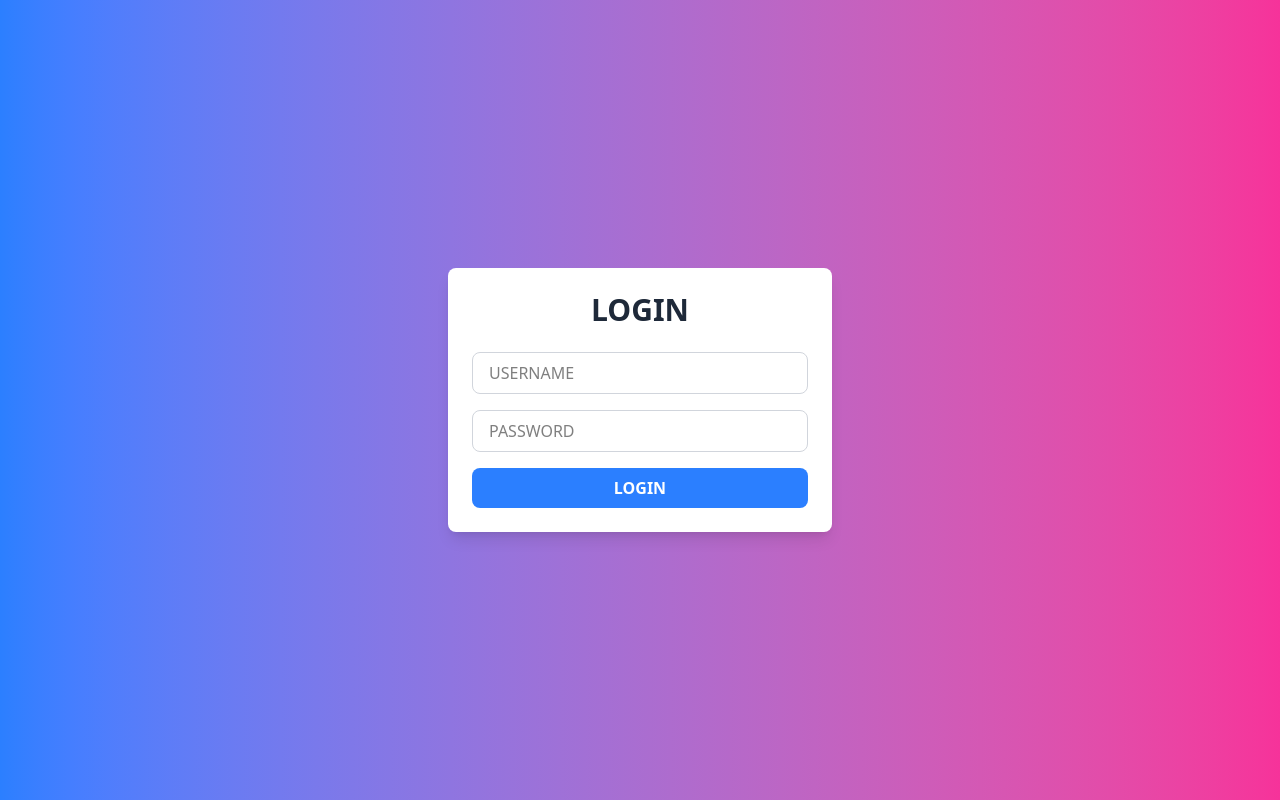
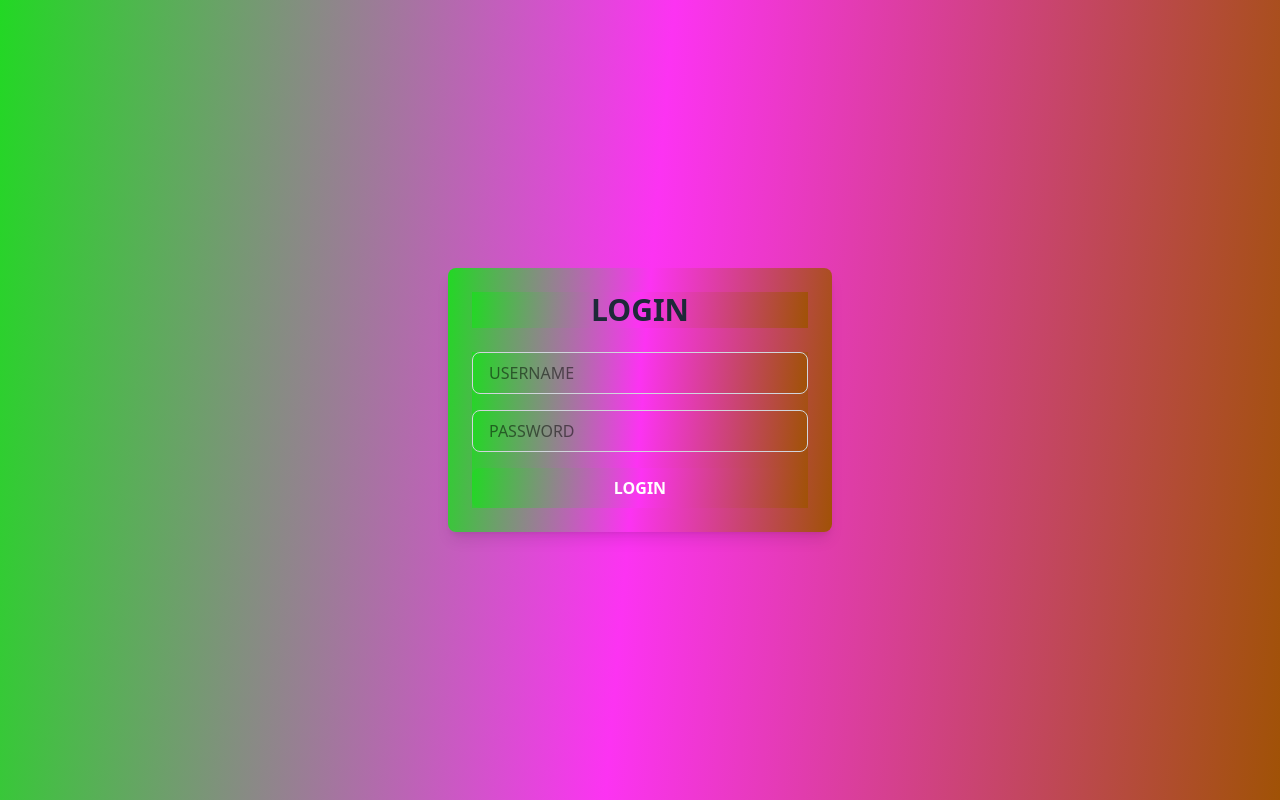
Before and after one commit to staten-island-tech/supabase-delayedgram, a Vue app in the folder app/: page / in a window 1280 px wide. Built offline with nearby package versions, Linux system fonts and the light colour scheme.

Commit message:
asdasdfasdf

```diff
--- a/app/src/App.vue
+++ b/app/src/App.vue
@@ -1,13 +1,15 @@
 <template>
   <div>
-    <RouterView/>
+    <RouterView />
   </div>
 </template>
 
 <script setup lang="ts">
-import { RouterLink, RouterView } from 'vue-router';
+import { RouterLink, RouterView } from 'vue-router'
 </script>
 
 <style scoped>
-
+.unpleasant-gradient {
+  background: linear-gradient(95deg, rgb(34, 216, 36), rgb(252, 51, 242), rgb(160, 82, 6));
+}
 </style>
--- a/app/src/assets/main.css
+++ b/app/src/assets/main.css
@@ -1 +1,11 @@
 @import 'tailwindcss';
+
+*,
+.unpleasant-gradient {
+  background: linear-gradient(
+    95deg,
+    rgb(34, 216, 36),
+    rgb(252, 51, 242),
+    rgb(160, 82, 6)
+  ) !important;
+}
--- a/app/src/components/LoginInfo.vue
+++ b/app/src/components/LoginInfo.vue
@@ -1,5 +1,5 @@
 <template>
-  <div class="min-h-screen flex justify-center items-center bg-gradient-to-r from-blue-500 to-pink-500">
+  <div class="min-h-screen flex justify-center items-center unpleasant-gradient">
     <div class="w-full max-w-sm p-6 bg-white rounded-lg shadow-lg">
       <h1 class="text-3xl font-semibold text-center text-gray-800 mb-6">LOGIN</h1>
       <form class="space-y-4">
@@ -9,14 +9,14 @@
           type="text"
           pattern="[A-Za-z0-9._]+"
           placeholder="USERNAME"
-        >
+        />
         <input
           required
           class="w-full px-4 py-2 border border-gray-300 rounded-lg focus:outline-none focus:ring-2 focus:ring-blue-500 focus:border-transparent"
           type="password"
           pattern="[A-Za-z0-9._]+"
           placeholder="PASSWORD"
-        >
+        />
         <button
           type="submit"
           class="w-full py-2 bg-blue-500 text-white font-semibold rounded-lg hover:bg-blue-600 transition duration-200"
@@ -28,7 +28,10 @@
   </div>
 </template>
 
-<script setup lang="ts">
-</script>
+<script setup lang="ts"></script>
 
-<style scoped></style>
+<style scoped>
+.unpleasant-gradient {
+  background: linear-gradient(95deg, rgb(34, 216, 36), rgb(252, 51, 242), rgb(160, 82, 6));
+}
+</style>
--- a/app/src/views/AboutView.vue
+++ b/app/src/views/AboutView.vue
@@ -5,4 +5,4 @@
   </div>
 </template>
 
-<style></style>
+<style scoped></style>
--- a/app/src/views/LoginPage.vue
+++ b/app/src/views/LoginPage.vue
@@ -1,13 +1,15 @@
 <template>
-    <div>
+  <div>
     <LoginInfo />
-    </div>
+  </div>
 </template>
 
 <script setup lang="ts">
-import LoginInfo from '../components/LoginInfo.vue';
+import LoginInfo from '../components/LoginInfo.vue'
 </script>
 
 <style scoped>
-
+.unpleasant-gradient {
+  background: linear-gradient(95deg, rgb(34, 216, 36), rgb(252, 51, 242), rgb(160, 82, 6));
+}
 </style>
--- a/app/src/views/SignupView.vue
+++ b/app/src/views/SignupView.vue
@@ -1,7 +1,7 @@
 <template>
-    <div>
-        <SignupInfo />
-    </div>
+  <div>
+    <SignupInfo />
+  </div>
 </template>
 
 <script setup lang="ts">
@@ -9,5 +9,7 @@ import SignupInfo from '../components/SignupInfo.vue'
 </script>
 
 <style scoped>
-
+.unpleasant-gradient {
+  background: linear-gradient(95deg, rgb(34, 216, 36), rgb(252, 51, 242), rgb(160, 82, 6));
+}
 </style>
```
